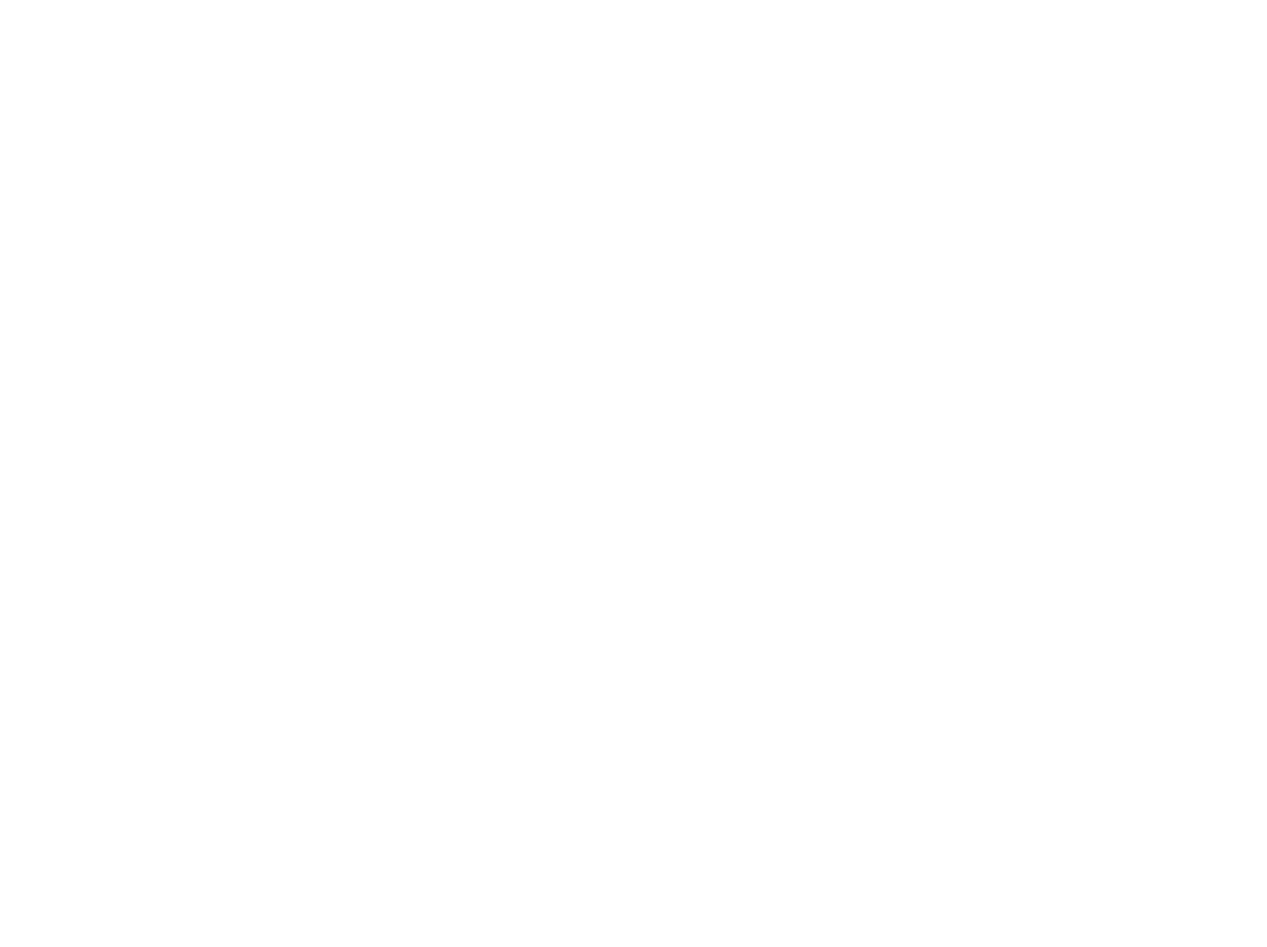
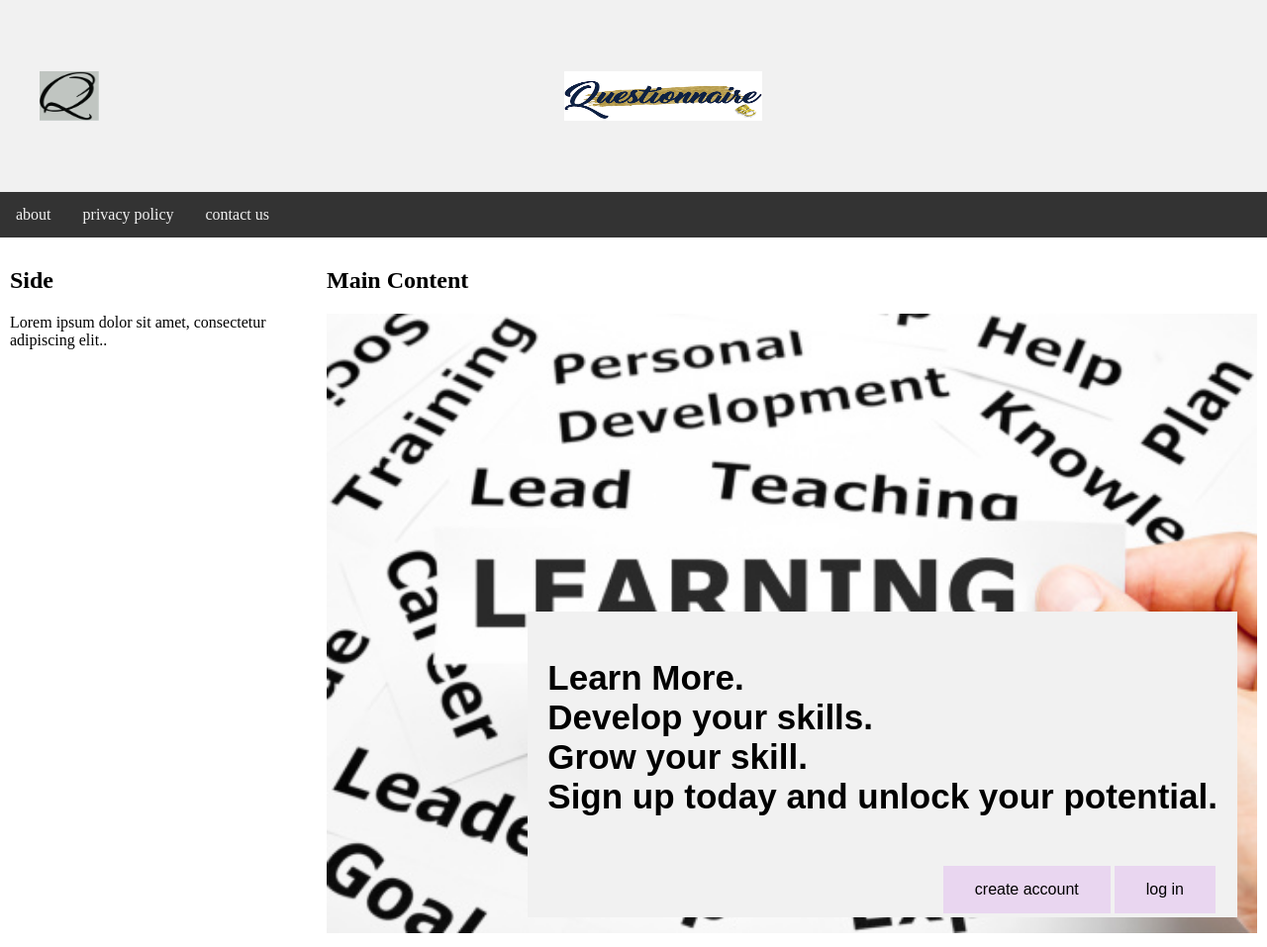
Before and after one commit to Wamagera/final, a plain HTML site: page index.html in a window 1280 px wide. Shown: the whole page at 99% size. Before the commit the page ends 800 px from the top, so only its background shows below. Drawn offline with Linux system fonts and the light colour scheme.

Commit message:
adds a home page

```diff
--- a/index.html
+++ b/index.html
@@ -1,7 +1,164 @@
 <!DOCTYPE html>
-  <head>
-    <title>index</title>
-  </head>
-  <body>
-  </body>
+<html lang="en">
+<head>
+<title>home</title>
+<meta charset="utf-8">
+<meta name="viewport" content="width=device-width, initial-scale=1">
+<style>
+* {
+  box-sizing: border-box;
+}
+
+body {
+  margin: 0;
+}
+
+/* Style the header */
+.header {
+  background-color: #f1f1f1;
+  padding: 20px;
+  text-align: center;
+}
+
+/* Style the top navigation bar */
+.topnav {
+  overflow: hidden;
+  background-color: #333;
+}
+
+/* Style the topnav links */
+.topnav a {
+  float: left;
+  display: block;
+  color: #f2f2f2;
+  text-align: center;
+  padding: 14px 16px;
+  text-decoration: none;
+}
+
+/* Change color on hover */
+.topnav a:hover {
+  background-color: #ddd;
+  color: black;
+}
+
+/* Create three unequal columns that floats next to each other */
+.column {
+  float: left;
+  padding: 10px;
+}
+
+/* Left and right column */
+.column.side {
+  width: 25%;
+}
+
+/* Middle column */
+.column.middle {
+  width: 75%;
+  given that i'm a new users when I visit the signup page,
+  I should be able to create an account
+}
+
+/* Clear floats after the columns */
+.row:after {
+  content: "";
+  display: table;
+  clear: both;
+}
+
+/* Responsive layout - makes the three columns stack on top of each other instead of next to each other */
+@media screen and (max-width: 600px) {
+  .column.side, .column.middle {
+    width: 100%;
+  }
+}
+
+body {
+
+}
+.container {
+  position: relative;
+  font-family: Arial;
+}
+
+.text-block {
+  position: absolute;
+  bottom: 20px;
+  right: 20px;
+  background-color: #f1f1f1;
+  opacity:1;
+  color: black;
+  padding-left: 20px;
+  padding-right: 20px;
+}
+h4{
+  font-size: 35px;
+}
+.button {
+  float: right;
+  background-color: #E9D6F0;
+  border: none;
+  color: black;
+  padding: 15px 32px;
+  text-align: center;
+  text-decoration: none;
+  display: inline-block;
+  font-size: 16px;
+  margin: 4px 2px;
+  cursor: pointer;
+}
+.button:hover {background-color: #A569BD}
+
+.button:active {
+  background-color: #A569BD;
+  box-shadow: 0.5px #666;
+  transform: translateY(4px);
+</style>
+</head>
+<body>
+
+<div class="header">
+  <div class="header">
+    <h1> <a href = "home.html"><img border="0" src="Images/q.jpg" alt="logo" height="50" width="60" align="Left">
+    </a>
+    <p> <img src="Images/s.png"alt="website name" align="center" height="50" width="200"</p>
+  </div>
+
+</div>
+
+<div class="topnav">
+  <a href="#">about</a>
+  <a href="#">privacy policy</a>
+  <a href="#">contact us</a>
+</div>
+
+<div class="row">
+  <div class="column side">
+    <h2>Side</h2>
+    <p>Lorem ipsum dolor sit amet, consectetur adipiscing elit..</p>
+  </div>
+
+  <div class="column middle">
+    <h2>Main Content</h2>
+    <div class="container">
+  <img src="Images/skills.jpg" alt="skills" style="width:100%;">
+  <div class="text-block">
+    <h4>Learn More.<br>
+      Develop your skills.<br>
+      Grow your skill.<br>
+    Sign up today and unlock your potential.<br></h4>
+
+    <p>
+    <button class="button" href="login.html">log in</button>
+  <button class="button"  href="createaccount.html">create account</button>
+    </p>
+  </div>
+</div>
+  </div>
+
+
+</div>
+
+</body>
 </html>
```
